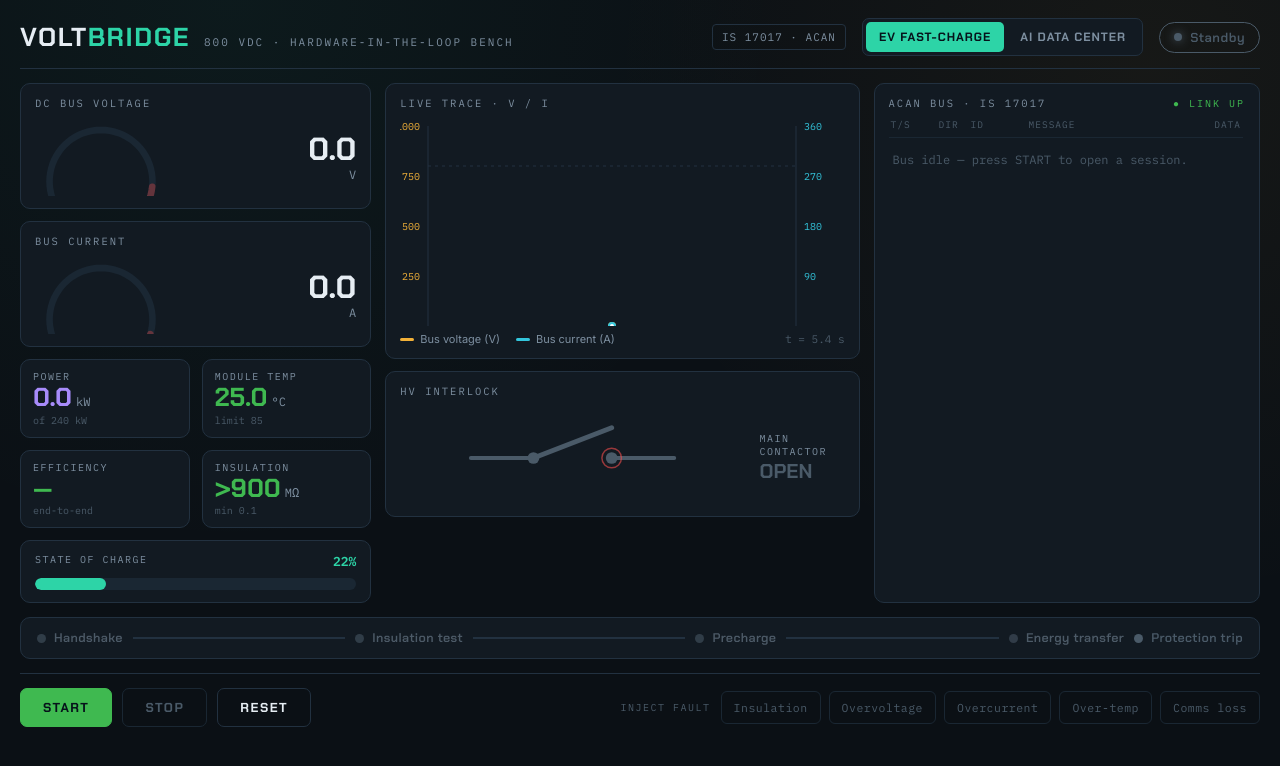
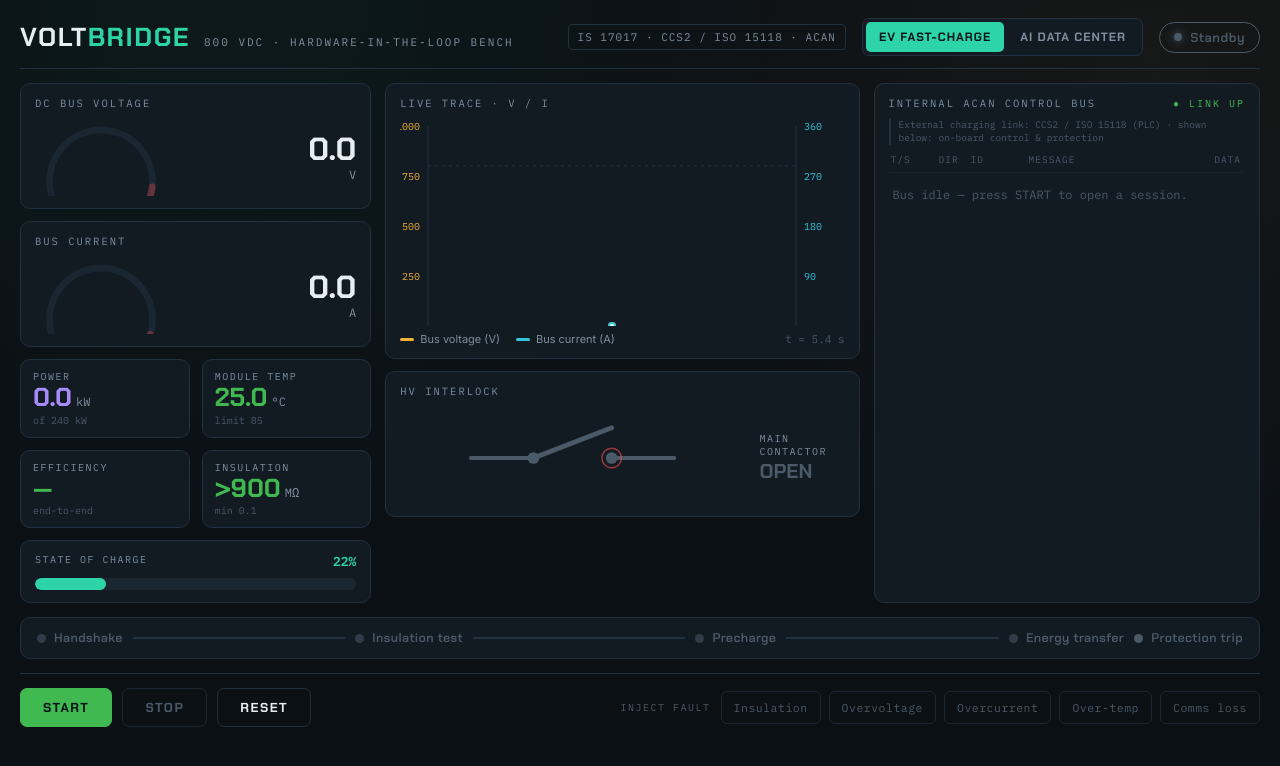
Before and after one commit to jitharav/voltbridge, a React (Vite) app: page / in a window 1280 px wide. Shown: the top 766 px of the page. Built offline with nearby package versions, Linux system fonts and the light colour scheme.

Commit message:
Clarify external CCS2/ISO15118 vs internal ACAN

```diff
--- a/src/VoltBridge.jsx
+++ b/src/VoltBridge.jsx
@@ -393,7 +393,7 @@
         </div>
 
         <div style={{ display: "flex", alignItems: "center", gap: 16, flexWrap: "wrap" }}>
-          <div style={styles.stdTag}>IS 17017 · ACAN</div>
+          <div style={styles.stdTag}>IS 17017 · CCS2 / ISO 15118 · ACAN</div>
           <ModeToggle mode={s.mode} onChange={setMode} disabled={s.phase !== PHASE.IDLE} />
           <StatePill phase={s.phase} accent={accent} />
         </div>
@@ -483,11 +483,14 @@
         <section style={styles.col}>
           <div style={{ ...styles.panel, flex: 1, display: "flex", flexDirection: "column", minHeight: 0 }}>
             <PanelHead>
-              ACAN BUS · IS 17017
+              INTERNAL ACAN CONTROL BUS
               <span style={{ marginLeft: "auto", fontSize: 10, color: s.injected === "comms" ? C.fault : C.ok, fontFamily: "IBM Plex Mono, monospace" }}>
                 {s.injected === "comms" ? "● LINK LOST" : "● LINK UP"}
               </span>
             </PanelHead>
+            <div style={styles.busCaption}>
+              External charging link: CCS2 / ISO 15118 (PLC) · shown below: on-board control &amp; protection
+            </div>
             <CanLog rows={s.can} />
           </div>
         </section>
@@ -887,6 +890,15 @@
     padding: "5px 9px",
     letterSpacing: 1,
   },
+  busCaption: {
+    fontFamily: "IBM Plex Mono, monospace",
+    fontSize: 9.5,
+    lineHeight: 1.4,
+    color: C.faint,
+    borderLeft: `2px solid ${C.line}`,
+    paddingLeft: 8,
+    marginBottom: 8,
+  },
   toggleWrap: {
     display: "flex",
     border: `1px solid ${C.line}`,
```
